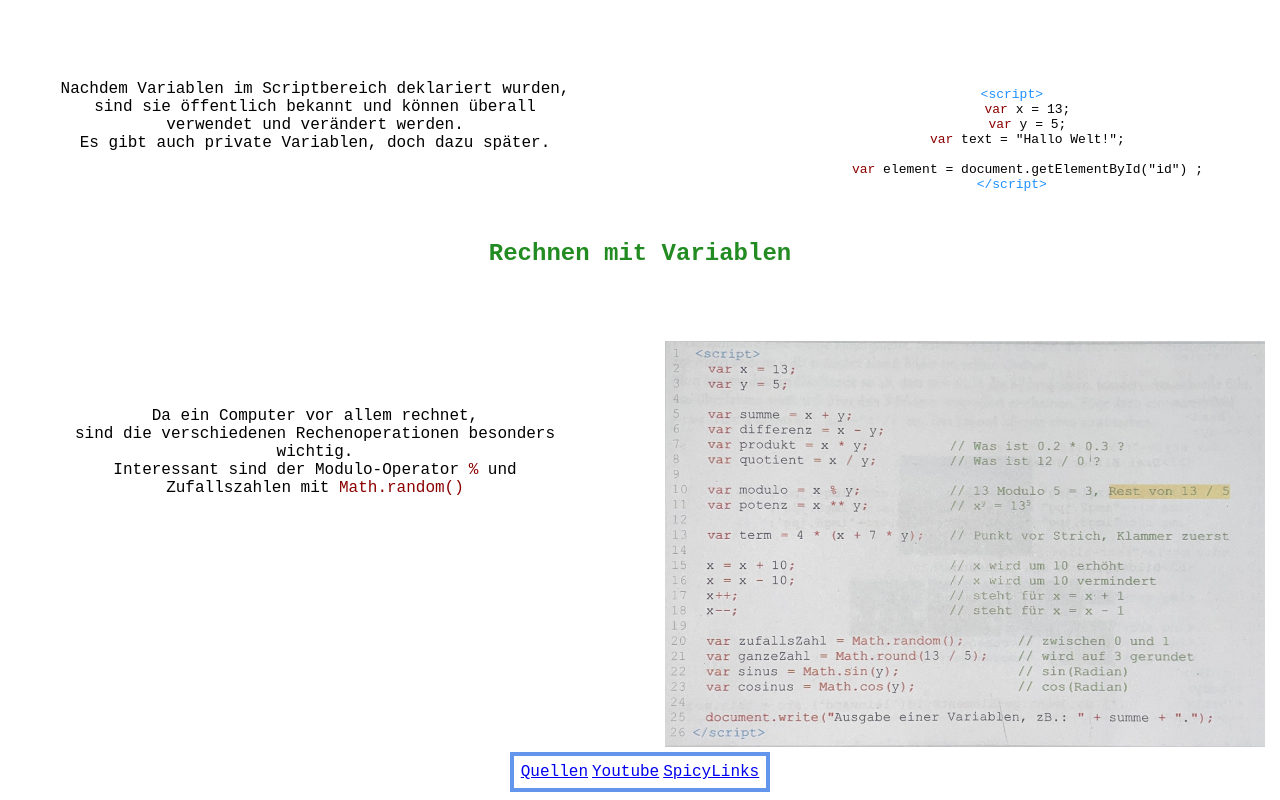
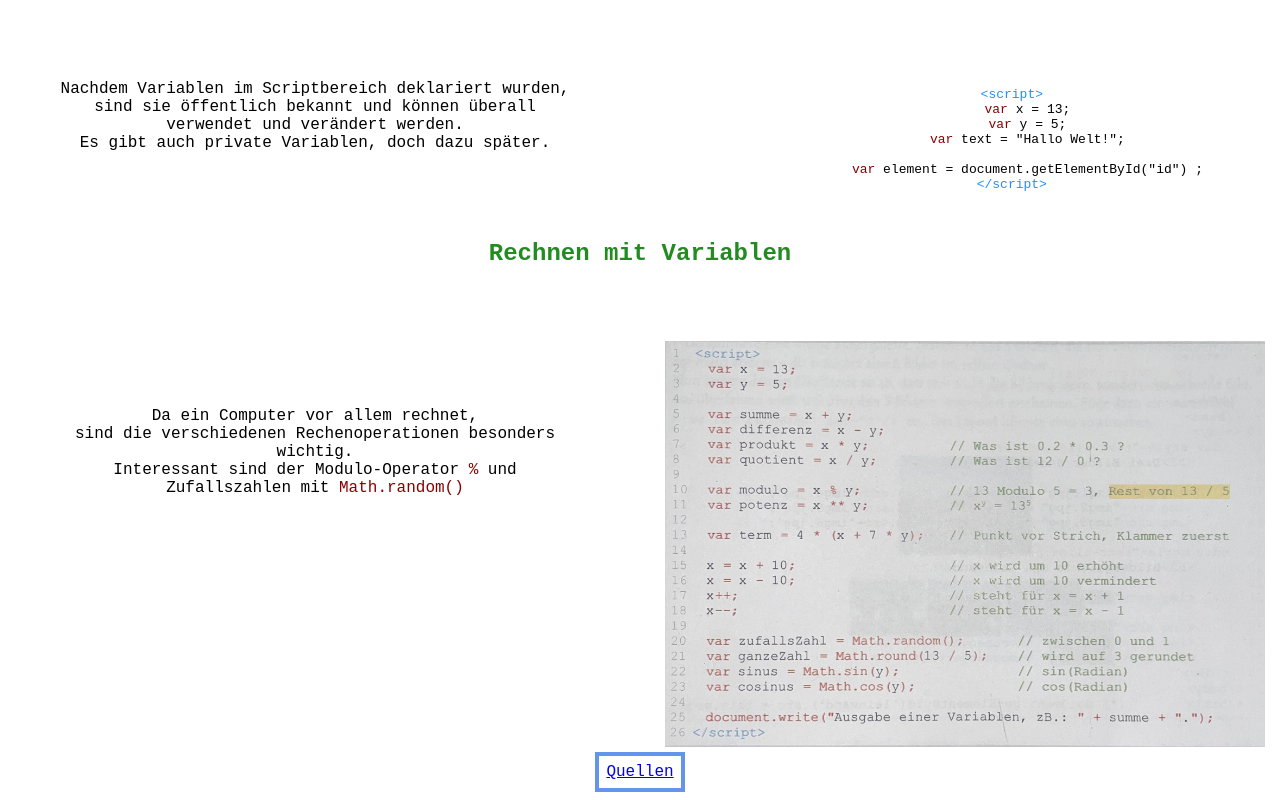
Before and after one commit to ChatTemplar/GFS-Web, a plain HTML site: page index.html in a window 1280 px wide. Shown: the part 869-1669 px from the top of the page. Drawn offline with Linux system fonts and the light colour scheme.

Commit message:
Update index.html

```diff
--- a/index.html
+++ b/index.html
@@ -100,12 +100,6 @@
             <td>
                 <a href="Quellen.htm">Quellen</a>
             </td>
-            <td>
-                <a href="https://youtu.be/d1YBv2mWll0?si=QmEN3rI1I1w9e3Ow">Youtube</a>
-            </td>
-            <td>
-                <a href="https://www.youtube.com/watch?v=dQw4w9WgXcQ">SpicyLinks</a>
-            </td>
         </tr>
     </table>
 
```
